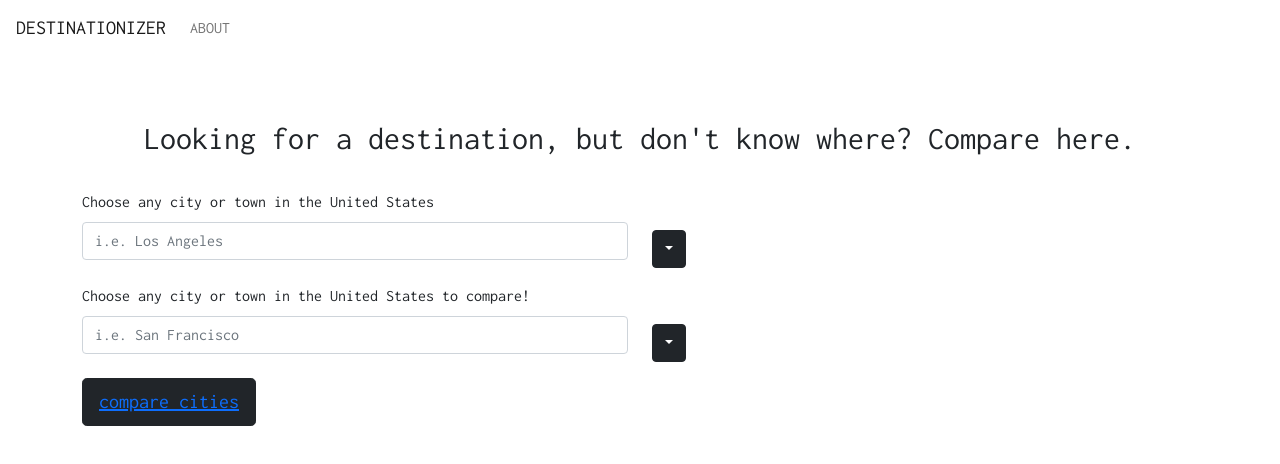
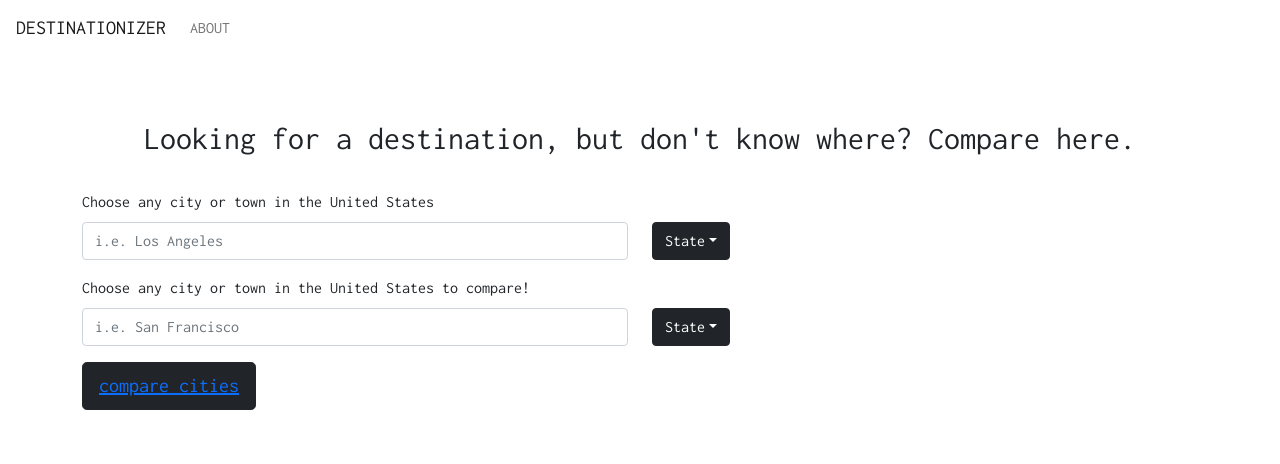
Before and after one commit to aimeemisaki/destinationizer, a React (Create React App) app: page / in a window 1280 px wide. Shown: the top 464 px of the page. Built offline with nearby package versions, Linux system fonts and the light colour scheme.

Commit message:
builds input handler functions and passes input parameters from SearchForm.js to Compare.js

```diff
--- a/src/App.js
+++ b/src/App.js
@@ -4,7 +4,7 @@
 import React, { useState } from 'react';
 import { Routes, Route, Navigate } from 'react-router-dom';
 import Search from './components/search/searchForm'
-// import Compare from './Pages/Compare';
+import Compare from './components/searchResults/Compare';
 // import Book from './Pages/Book';
 import Navigation from './components/Navigation';
 
@@ -62,9 +62,9 @@ function App() {
       <main>
         <Routes>
           <Route path ="/" element={<Search />} />
-          {/* <Route path="/compare" element= {<Compare city1={city1} city2={city2} getData1={getData1} getData2={getData2} search1={search1} search2={search2} searchState1={searchState1} searchState2={searchState2} error={error}/>} />
-          <Route path="/book/:cityId" element={<Book city1={city1} city2={city2} />} /> */}
-          <Route path="*" element={<Navigate to ="/" />} />
+          <Route path="/compare/:city1/:state1/:city2/:state2" element={<Compare />} />
+          {/* <Route path="/book/:cityId" element={<Book city1={city1} city2={city2} />} /> */}
+          {/* <Route path="*" element={<Navigate to ="/" />} /> */}
         </Routes>
       </main>
     </>
--- a/src/Components/search/searchForm.js
+++ b/src/Components/search/searchForm.js
@@ -1,31 +1,16 @@
-import { Link } from 'react-router-dom';
-import { useReducer } from 'react';
+import { Link, } from 'react-router-dom';
+import { useReducer, useEffect } from 'react';
 import { statesArray } from '../../data-and-functions/statesArray';
 import { searchReducer } from '../../data-and-functions/searchReducer';
 import { Form, Button, Dropdown, DropdownButton, Container, Row, Col } from 'react-bootstrap';
+import DropdownToggle from 'react-bootstrap/DropdownToggle'
 
 
 const Search = () => {
-    // const handleChange1 = (event) => {
-    //     setSearch1(event.target.value)
-    // };
-    // const handleChange2 = (event) => {
-    //     setSearch2(event.target.value)
-    // };
-
-    // const handleStateChange1 = (event) => {
-    //     setSearchState1(event)
-    // };
-
-    // const handleStateChange2 = (event) => {
-    //     setSearchState2(event)
-    // };
-    // Initial state for searchCriteria
-    // ===========================================================================
 
     const initialState = {
-        inputState1: 'State',
-        inputState2: 'State',
+        inputState1: '',
+        inputState2: '',
         inputCity1: '',
         inputCity2: ''
     }
@@ -39,6 +24,7 @@ const Search = () => {
   // Functions
   // ===========================================================================
 
+
         const cityHandler = (event) => {
             dispatch({
                 type: 'update',
@@ -49,11 +35,12 @@ const Search = () => {
         const stateHandler = (event) => {
             dispatch({
                 type: 'update',
-            input: { key: event.target.name, value: event }
+                input: { key: event.target.name, value: event.target.text }
             })
         }
 
-    console.log(statesArray)
+
+
     console.log(searchForm.inputCity1)
     console.log(searchForm.inputCity2)
     console.log(searchForm.inputState1)
@@ -87,22 +74,22 @@ const Search = () => {
                         </Col>
                         <Col>
                             <Dropdown>
-                                <DropdownButton
-                                name='inputState1'
-                                value={searchForm.inputState1}
-                                onSelect={stateHandler}
-                                variant="dark"
-                                menuVariant="dark"
+                                <DropdownToggle variant='dark'>
+                                { searchForm.inputState1 || 'State' }
+                                </DropdownToggle>
+                                <Dropdown.Menu
                                 className="mt-2"
                                 id="choose-state"
                                 >
                                     {statesArray.map(state => (
                                         <Dropdown.Item
-                                        eventKey={searchForm.inputState1}>
+                                        name='inputState1'
+                                        onClick={stateHandler}
+                                        >
                                             {state}
                                         </Dropdown.Item>
                                     ))}
-                                </DropdownButton>
+                                </Dropdown.Menu>
                             </Dropdown>
                         </Col>
                     </Row>
@@ -123,22 +110,22 @@ const Search = () => {
                         </Col>
                         <Col>
                         <Dropdown>
-                                <DropdownButton
-                                name='inputState2'
-                                value={searchForm.inputState2}
-                                onSelect={stateHandler}
-                                variant="dark"
-                                menuVariant="dark"
+                                <DropdownToggle variant='dark'>
+                                { searchForm.inputState2 || 'State' }
+                                </DropdownToggle>
+                                <Dropdown.Menu
                                 className="mt-2"
                                 id="choose-state"
                                 >
                                     {statesArray.map(state => (
                                         <Dropdown.Item
-                                        eventKey={searchForm.inputState2}>
+                                        name='inputState2'
+                                        onClick={stateHandler}
+                                        >
                                             {state}
                                         </Dropdown.Item>
                                     ))}
-                                </DropdownButton>
+                                </Dropdown.Menu>
                             </Dropdown>
                         </Col>
                     </Row>
@@ -148,7 +135,7 @@ const Search = () => {
                 variant="dark"
                 size="lg"
                 type="submit">
-                    <Link to="/compare" >
+                    <Link to={`/compare/${searchForm.inputCity1}/${searchForm.inputState1}/${searchForm.inputCity2}/${searchForm.inputState2}`}>
                         compare cities
                     </Link>
                 </Button>
--- a/src/Components/searchResults/Compare.js
+++ b/src/Components/searchResults/Compare.js
@@ -1,24 +1,29 @@
-import '../Styles/Compare.css';
-import React, { useEffect } from 'react';
-import City1 from '../Components/City1';
-import City2 from '../Components/City2';
-import Stack from 'react-bootstrap/Stack';
-import Alert from 'react-bootstrap/Alert';
+// import React, { useEffect } from 'react';
+// import City1 from '../Components/City1';
+// import City2 from '../Components/City2';
+// import Stack from 'react-bootstrap/Stack';
+// import Alert from 'react-bootstrap/Alert';
+import { useParams } from 'react-router-dom'
 
-const Compare = ( { getData1, getData2, search1, search2, city1, city2, searchState1, searchState2, error }) => {
-    useEffect(() => {
-        getData1(search1.toLowerCase().replace(' ', '-'), searchState1.toLowerCase());
-        getData2(search2.toLowerCase().replace(' ', '-'), searchState2.toLowerCase());
-    }, [])
 
-    if (error) {
-    <div>
-                <Alert variant="danger">{error}</Alert>
-            </div>
+const Compare = () => {
+    const { city1, city2, state1, state2 } = useParams()
+
+
+
+    // useEffect(() => {
+    //     getData1(search1.toLowerCase().replace(' ', '-'), searchState1.toLowerCase());
+    //     getData2(search2.toLowerCase().replace(' ', '-'), searchState2.toLowerCase());
+    // }, [])
+
+    // if (error) {
+    // <div>
+    //             <Alert variant="danger">{error}</Alert>
+    //         </div>
 
     return (
         <>
-
+{/*
             <Stack direction="horizontal" gap={3} className="pt-5 d-flex align-items-center justify-content-center">
                 <div>
                     <City1 city1={city1}/>
@@ -26,9 +31,10 @@ const Compare = ( { getData1, getData2, search1, search2, city1, city2, searchSt
                 <div>
                     <City2 city2={city2} />
                 </div>
-            </Stack>
+            </Stack> */}
         </>
     )
 }
 
+
 export default Compare
--- a/src/data-and-functions/axiosReducer.js
+++ b/src/data-and-functions/axiosReducer.js
@@ -1,6 +1,6 @@
 import axios from 'axios';
 
-export async function AxiosCall (method, city, state, dispatch) {
+export async function AxiosCall(method, city, state, dispatch) {
     const headers = {
         headers: {
             'Authorization': 'Basic ZGRkNDdjODVkYzM5ZjU1ZjdlN2YzMmU5ZGQ0YmI0YzY6YjNmZTk5NjM4MWQ2MGQ2OTAwYmZjYmI3OWViYjExOGQ='
```
Lines whose indentation alone changed are shown as unchanged.
